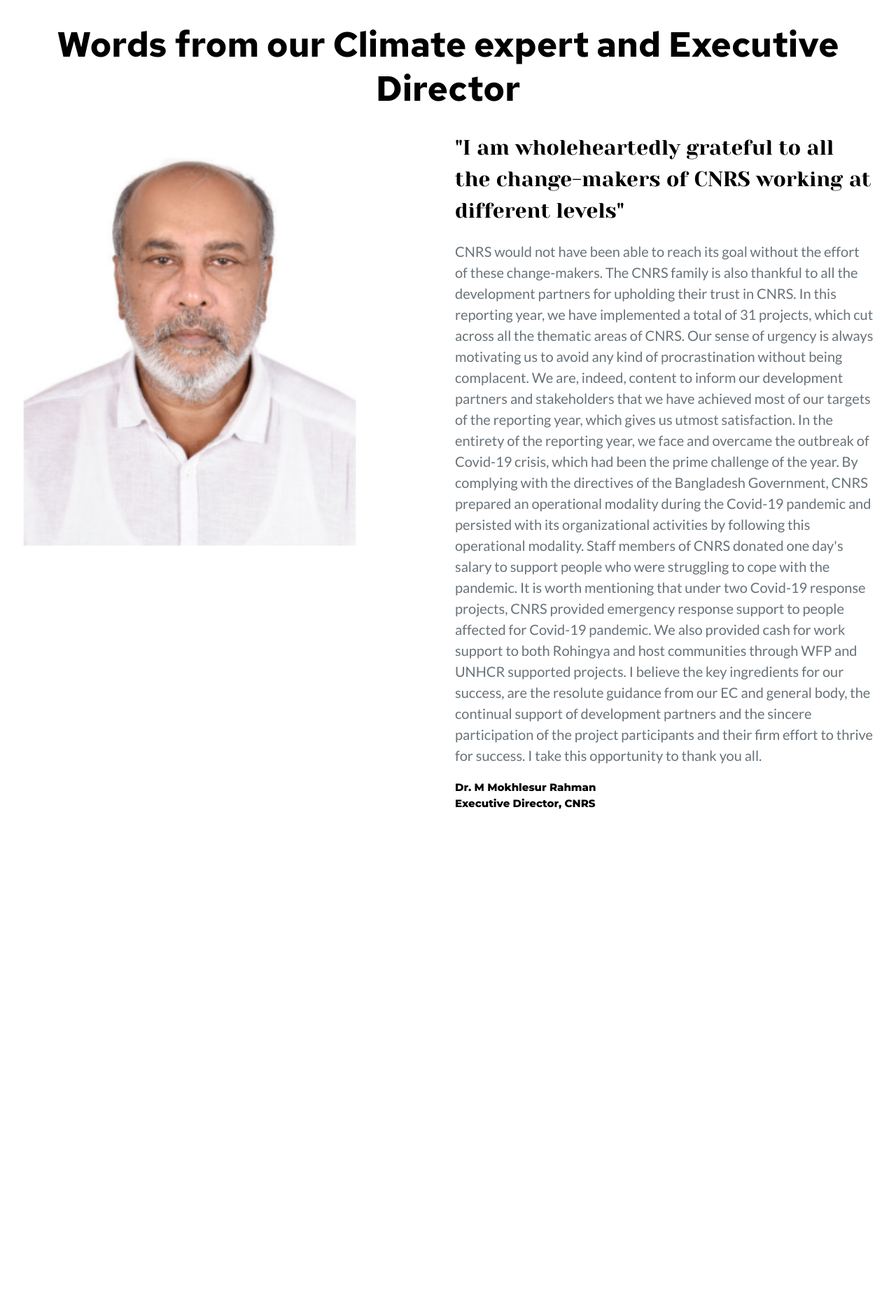
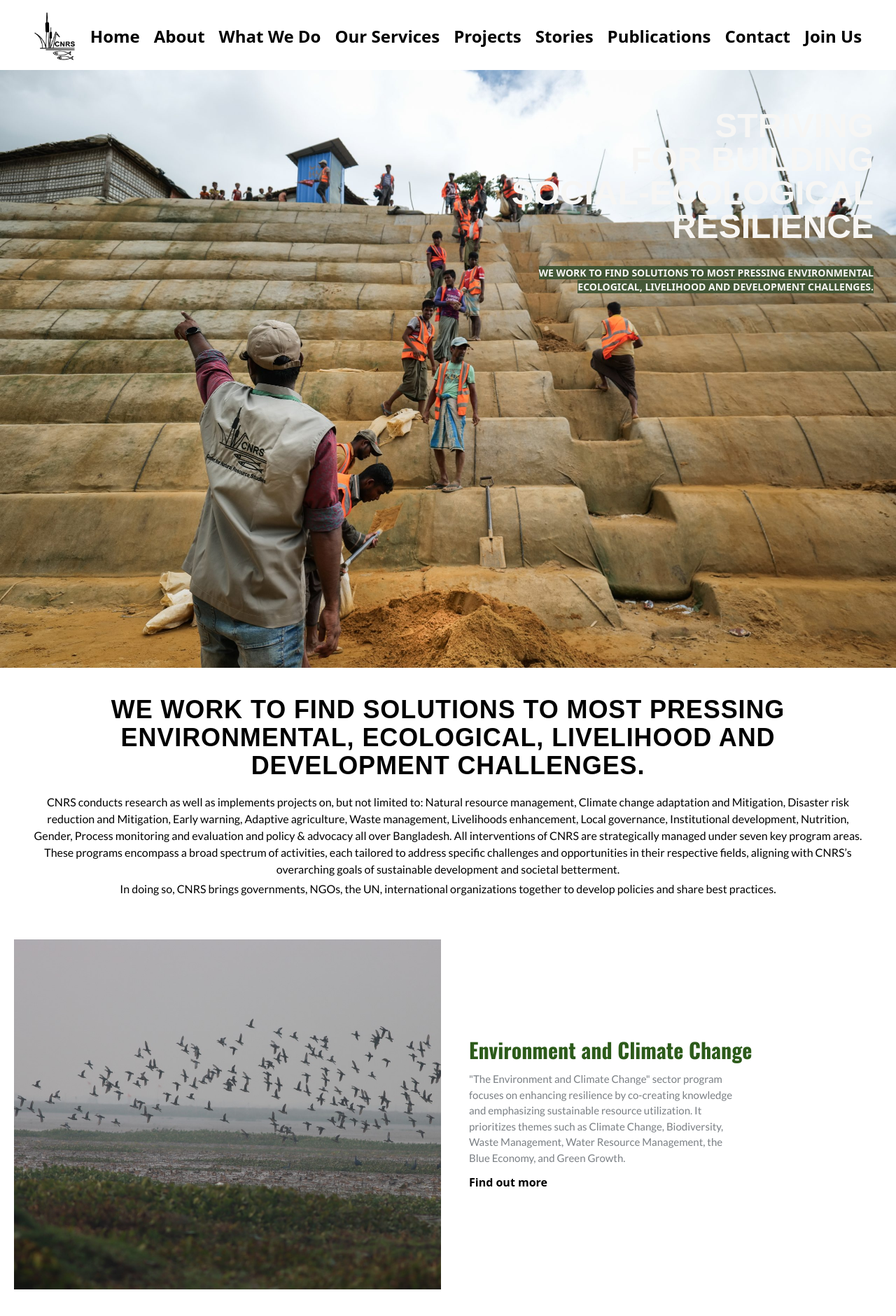
Before and after one commit to coderismail22/project-cnrs-client, a React (Vite) app: page / in a window 1280 px wide. Shown: the top 1880 px of the page at 70% size. Before the commit the page ends 1191 px from the top, so only its background shows below. Built offline with nearby package versions, Linux system fonts and the light colour scheme; a web font is replaced by a local one.

Commit message:
remove sticky from navbar

```diff
--- a/src/layout/Main/MainLayout.jsx
+++ b/src/layout/Main/MainLayout.jsx
@@ -3,13 +3,13 @@ import Navbar from "../../pages/sharedPages/Navbar/Navbar";
 import Footer from "../../pages/sharedPages/Footer/Footer";
 
 const MainLayout = () => {
-    return (
-        <div>
-            {/* <Navbar></Navbar> */}
-            <Outlet></Outlet>
-            {/* <Footer></Footer> */}
-        </div>
-    );
+  return (
+    <div>
+      <Navbar></Navbar>
+      <Outlet></Outlet>
+      <Footer></Footer>
+    </div>
+  );
 };
 
 export default MainLayout;
--- a/src/pages/Home/Home/Home.jsx
+++ b/src/pages/Home/Home/Home.jsx
@@ -1,21 +1,21 @@
-// import HeroSection from "../HeroSection/HeroSection";
-// import HomeCards from "../HomeCards/HomeCards";
-// import Documentaries from "../Documentaries/Documentaries";
-// import Counter from "../../../components/Counter/Counter";
-// import Articles from "../Articles/Articles";
-// import BottomCards from "../BottomCards/BottomCards";
+import HeroSection from "../HeroSection/HeroSection";
+import HomeCards from "../HomeCards/HomeCards";
+import Documentaries from "../Documentaries/Documentaries";
+import Counter from "../../../components/Counter/Counter";
+import Articles from "../Articles/Articles";
+import BottomCards from "../BottomCards/BottomCards";
 
 import ExecutiveDirector from "../ExecutiveDirector/ExecutiveDirector";
 
 const Home = () => {
   return (
     <div>
-      {/* <HeroSection /> */}
-      {/* <HomeCards /> */}
-      {/* <Documentaries /> */}
-      {/* <Counter /> */}
-      {/* <Articles /> */}
-      {/* <BottomCards /> */}
+      <HeroSection />
+      <HomeCards />
+      <Documentaries />
+      <Counter />
+      <Articles />
+      <BottomCards />
       <ExecutiveDirector />
     </div>
   );
--- a/src/pages/SharedPages/Navbar/Navbar.jsx
+++ b/src/pages/SharedPages/Navbar/Navbar.jsx
@@ -18,7 +18,8 @@ const Navbar = () => {
   const [isSidebarOpen, setIsSidebarOpen] = useState(false);
 
   return (
-    <main className="w-full h-[100px] sticky top-0 shadow-lg ">
+    // removed sticky from navbar
+    <main className="w-full h-[100px]  top-0 shadow-lg z-50">
       <nav className="flex justify-around items-center px-8 py-3">
         <section className="flex items-center gap-4">
           {/* MENU */}
```
